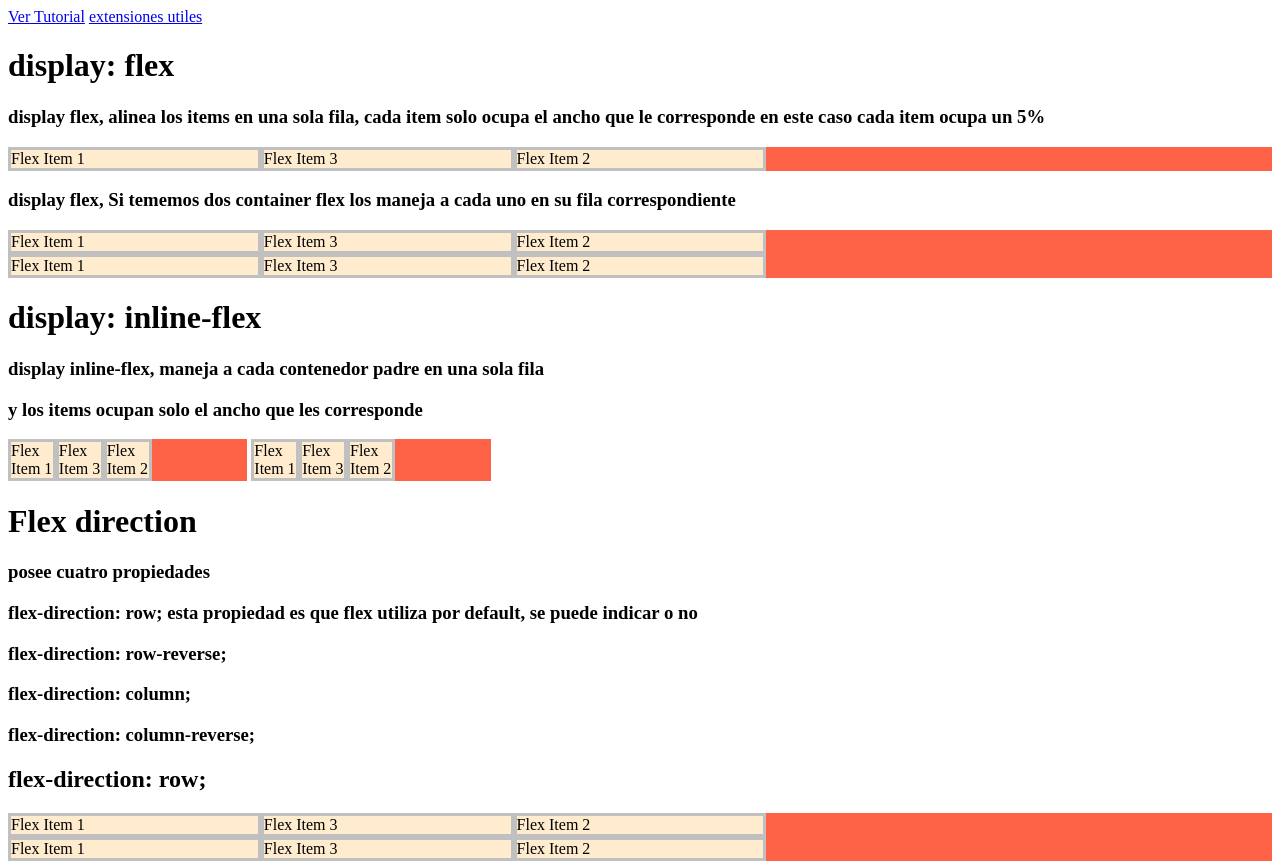
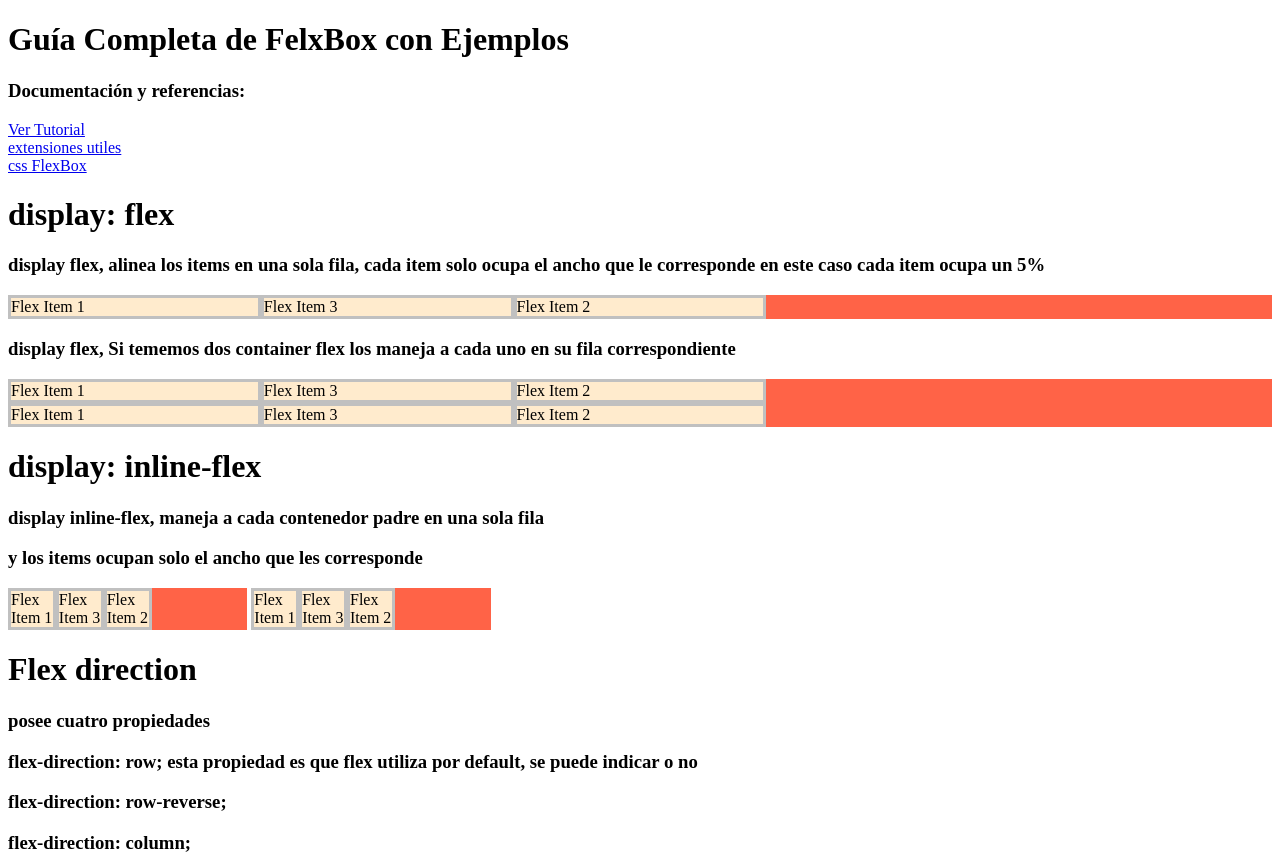
Before and after one commit to EliezerJmz/Flex-Box, a plain HTML site: page index.html in a window 1280 px wide. Shown: the top 864 px of the page. Drawn offline with Linux system fonts and the light colour scheme.

Commit message:
Titulo Agregado

```diff
--- a/index.html
+++ b/index.html
@@ -8,8 +8,11 @@
     <title>Curso de flex box</title>
 </head>
 <body>
-    <a href="https://www.youtube.com/watch?v=AAtvnv6LNMk&list=PLvq-jIkSeTUbQc3dGsssp8lxAi5npMrys">Ver Tutorial</a>
-    <a href="https://www.youtube.com/watch?v=RS2vn8bnqIQ">extensiones utiles</a>
+    <h1>Guía Completa de FelxBox con Ejemplos</h1>
+    <h3>Documentación y referencias:</h3>
+    <a href="https://www.youtube.com/watch?v=AAtvnv6LNMk&list=PLvq-jIkSeTUbQc3dGsssp8lxAi5npMrys">Ver Tutorial</a><br>
+    <a href="https://www.youtube.com/watch?v=RS2vn8bnqIQ">extensiones utiles</a><br>
+    <a href="https://css-tricks.com/snippets/css/a-guide-to-flexbox/">css FlexBox</a>
     <h1>display: flex</h1>
     <h3>display flex, alinea los items en una sola fila, cada item solo ocupa el ancho que le corresponde en este caso cada item ocupa un 5%</h3>
     <section class="container-flex">
```
